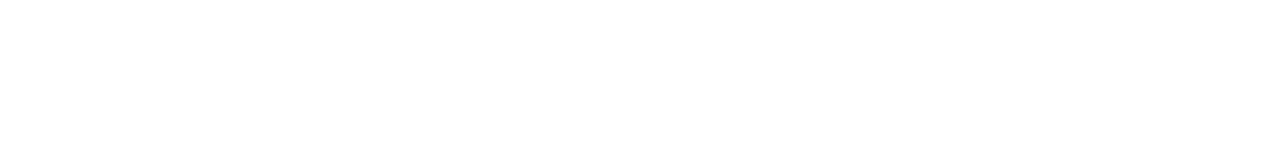
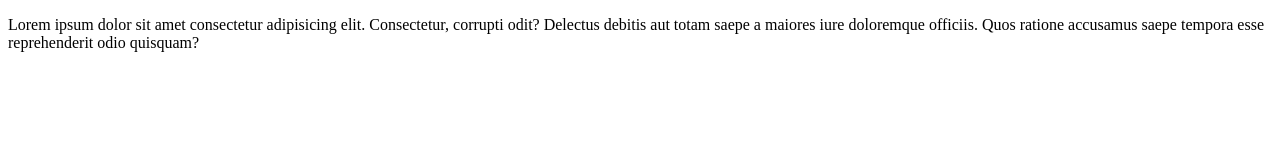
Before and after one commit to Farush/rsschool-cv, a plain HTML site: page index.html in a window 1280 px wide. Drawn offline with Linux system fonts and the light colour scheme.

Commit message:
fix: document format with vscode

```diff
--- a/index.html
+++ b/index.html
@@ -1,11 +1,16 @@
 <!DOCTYPE html>
 <html lang="en">
+
 <head>
     <meta charset="UTF-8">
     <meta name="viewport" content="width=device-width, initial-scale=1.0">
     <title>Document</title>
 </head>
+
 <body>
+    <p>Lorem ipsum dolor sit amet consectetur adipisicing elit. Consectetur, corrupti odit? Delectus debitis aut totam
+        saepe a maiores iure doloremque officiis. Quos ratione accusamus saepe tempora esse reprehenderit odio quisquam?
+    </p>
+</body>
 
-</body>
 </html>
```
